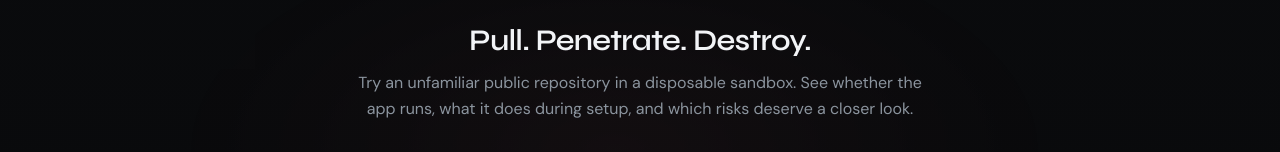
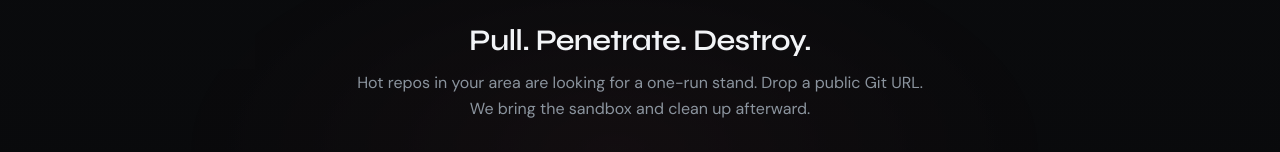
Before and after one commit to ludvigodin/killhub, a Next.js app in the folder frontend/: page / in a window 1280 px wide. Shown: the part 186-338 px from the top of the page. Built offline with nearby package versions, Linux system fonts and the light colour scheme; no server answers.

Commit message:
Restore the one-run stand homepage description

```diff
--- a/frontend/components/JobFeed.tsx
+++ b/frontend/components/JobFeed.tsx
@@ -89,9 +89,8 @@ export function JobFeed() {
           Pull. Penetrate. Destroy.
         </h1>
         <p className="mx-auto mb-8 max-w-xl text-base leading-relaxed text-(--muted)">
-          Try an unfamiliar public repository in a disposable sandbox. See
-          whether the app runs, what it does during setup, and which risks
-          deserve a closer look.
+          Hot repos in your area are looking for a one-run stand. Drop a public
+          Git URL. We bring the sandbox and clean up afterward.
         </p>
         <BatchUrlForm onCreated={onCreated} />
         <div className="mt-5 flex flex-wrap justify-center gap-x-6 gap-y-2 text-sm">
```
